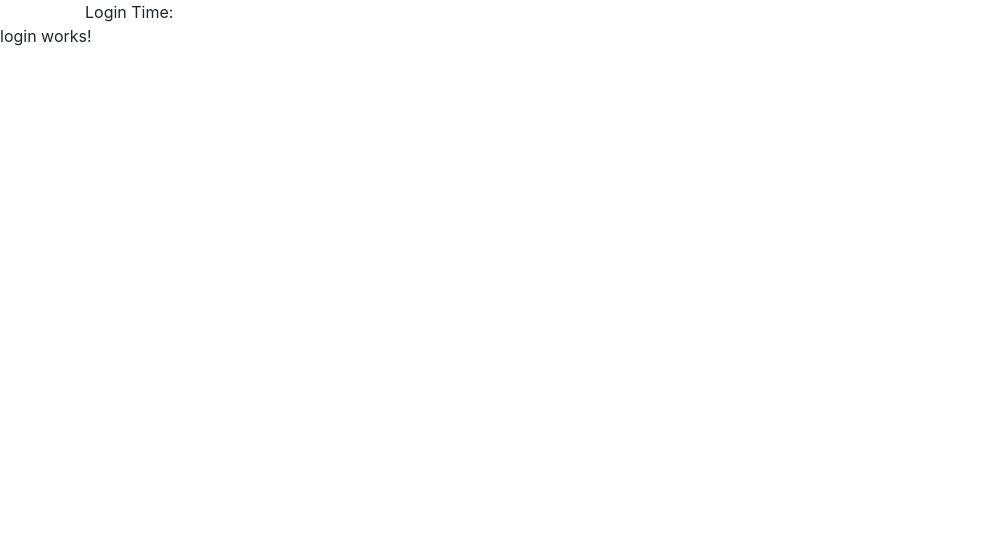
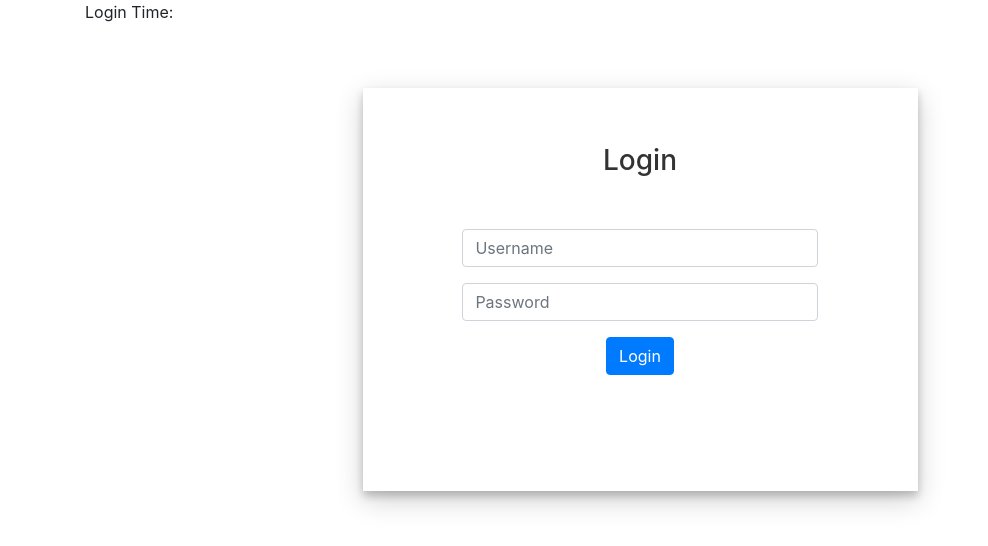
Before and after one commit to amoghardikar/cipher-hut-assignment, an Angular app: page / in a window 1280 px wide. Shown: the top 546 px of the page, without its empty margins (0-988 px from the left). Built offline with nearby package versions, Linux system fonts and the light colour scheme.

Commit message:
added form

```diff
--- a/angular.json
+++ b/angular.json
@@ -25,13 +25,10 @@
             ],
             "styles": [
               "src/styles.css",
-              "src/styles.css",
               "node_modules/bootstrap/dist/css/bootstrap.min.css"
             ],
             "scripts": [
-              "node_modules/jquery/dist/jquery.min.js",
-              "node_modules/popper.js/dist/umd/popper.min.js",
-              "node_modules/bootstrap/dist/js/bootstrap.min.js"
+
             ]
           },
           "configurations": {
--- a/package.json
+++ b/package.json
@@ -20,6 +20,7 @@
     "@angular/platform-browser-dynamic": "~10.0.11",
     "@angular/router": "~10.0.11",
     "@ng-bootstrap/ng-bootstrap": "^7.0.0",
+    "bootstrap": "^4.5.2",
     "rxjs": "~6.5.5",
     "tslib": "^2.0.0",
     "zone.js": "~0.10.3"
--- a/src/app/app.module.ts
+++ b/src/app/app.module.ts
@@ -14,6 +14,8 @@ import {
   HTTP_INTERCEPTORS,
 } from '@angular/common/http';
 import { NavService } from './services/nav-service';
+import { FormsModule } from '@angular/forms';
+import { ReactiveFormsModule } from '@angular/forms';
 
 @NgModule({
   declarations: [
@@ -24,7 +26,9 @@ import { NavService } from './services/nav-service';
   ],
   imports: [
     BrowserModule,
-    AppRoutingModule
+    AppRoutingModule,
+    FormsModule,
+    ReactiveFormsModule
   ],
   providers: [
     NavService,
--- a/src/app/login/login.component.css
+++ b/src/app/login/login.component.css
@@ -0,0 +1,36 @@
+.login-container{
+    margin-top: 5%;
+    margin-bottom: 5%;
+}
+.login-form-1{
+    padding: 5%;
+    box-shadow: 0 5px 8px 0 rgba(0, 0, 0, 0.2), 0 9px 26px 0 rgba(0, 0, 0, 0.19);
+    width: 50%;
+}
+.login-form-1 h3{
+    text-align: center;
+    color: #333;
+}
+
+.login-container form{
+    padding: 10%;
+}
+.btnSubmit
+{
+    width: 50%;
+    border-radius: 1rem;
+    padding: 1.5%;
+    border: none;
+    cursor: pointer;
+}
+.login-form-1 .btnSubmit{
+    font-weight: 600;
+    color: #fff;
+    background-color: #0062cc;
+}
+.center {
+    text-align: center;
+    display: flex;
+    flex-flow: row wrap;
+    justify-content: center;
+}
--- a/src/app/login/login.component.html
+++ b/src/app/login/login.component.html
@@ -1 +1,27 @@
-<p>login works!</p>
+<div class="container login-container">
+    <div class="row">
+        <div class="col center">
+            <div class="login-form-1">
+                <h3>Login</h3>
+                <form name="form" (ngSubmit)="f.form.valid && onSubmit()" #f="ngForm">
+                    <div class="form-group">
+                        <input class="form-control" name="username" [(ngModel)]="model.username" #username="ngModel" [ngClass]="{ 'is-invalid': f.submitted && username.invalid }" required placeholder="Username" />
+                        <div *ngIf="f.submitted && username.invalid " >
+                            <div *ngIf="username.errors.required">Username is required</div>
+                        </div>
+                    </div>
+                    <div class="form-group">
+                        <input class="form-control" name="password" [(ngModel)]="model.password" #password="ngModel" [ngClass]="{ 'is-invalid': f.submitted && password.invalid }" required placeholder="Password"/>
+                        <div *ngIf="f.submitted && password.invalid " >
+                            <div *ngIf="password.errors.required">password is required</div>
+                        </div>
+                    </div>
+                    <div class="form-group">
+                        <button type="submit" class="btn btn-primary">Login</button>
+                    </div>
+                </form>
+            </div>
+
+        </div>
+    </div>
+</div>
--- a/src/app/login/login.component.ts
+++ b/src/app/login/login.component.ts
@@ -3,13 +3,29 @@ import { Component, OnInit } from '@angular/core';
 @Component({
   selector: 'app-login',
   templateUrl: './login.component.html',
-  styleUrls: ['./login.component.css']
+  styleUrls: ['./login.component.css'],
 })
 export class LoginComponent implements OnInit {
+  model: any = {};
 
-  constructor() { }
+  usernameHardcoded = 'user';
+  passwordHardcoded = 'user';
+  constructor() {}
 
-  ngOnInit(): void {
+  ngOnInit(): void {}
+
+  onSubmit() {
+    console.log(this.model);
+    if (this.model['username'] !== this.usernameHardcoded) {
+      alert('Username is not valid');
+    } else if (this.model['password'] !== this.passwordHardcoded) {
+      alert('Password is not right');
+    } else if (
+      this.model['username'] !== this.usernameHardcoded &&
+      this.model['password'] !== this.passwordHardcoded
+    ) {
+      alert('username and password did not match');
+    } else {
+    }
   }
-
 }
```
Also changed, not shown: 1 other file (tests, documents, lock files or other folders).
